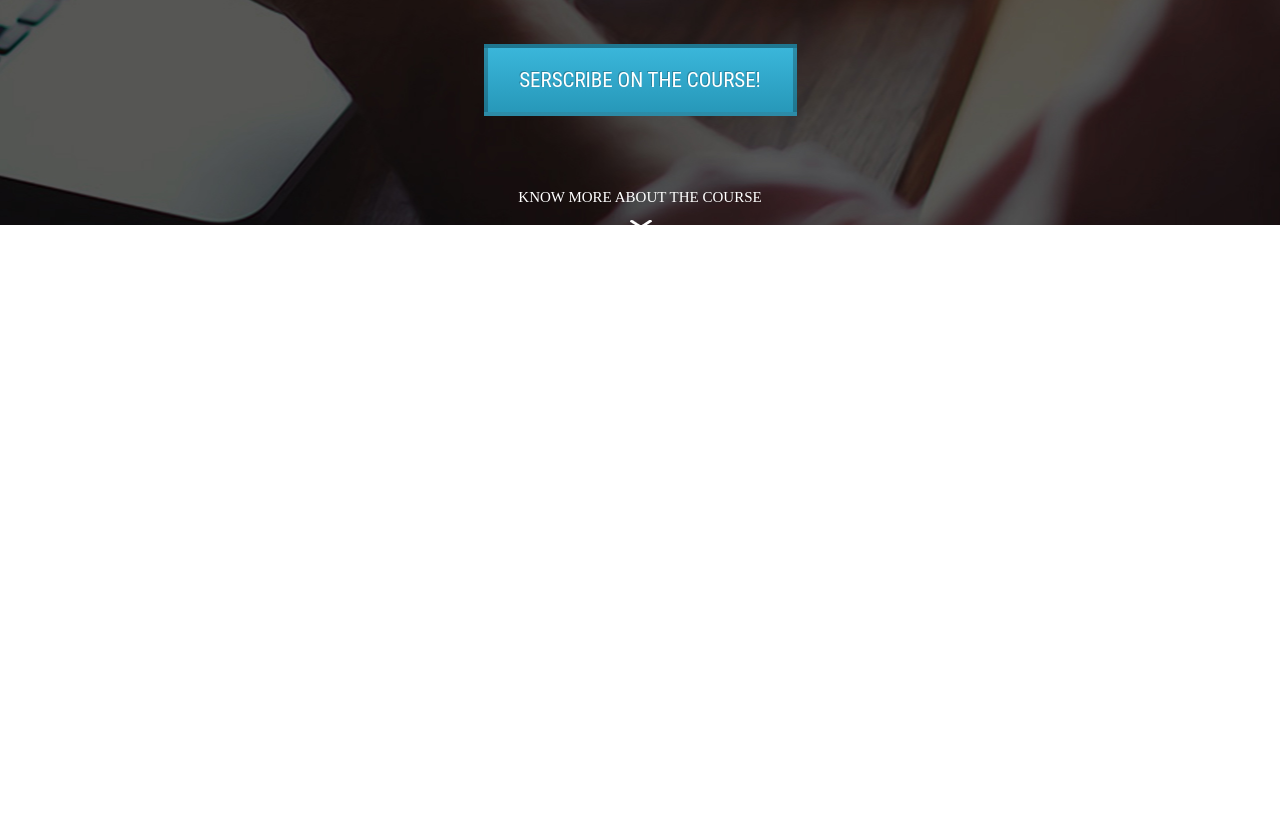
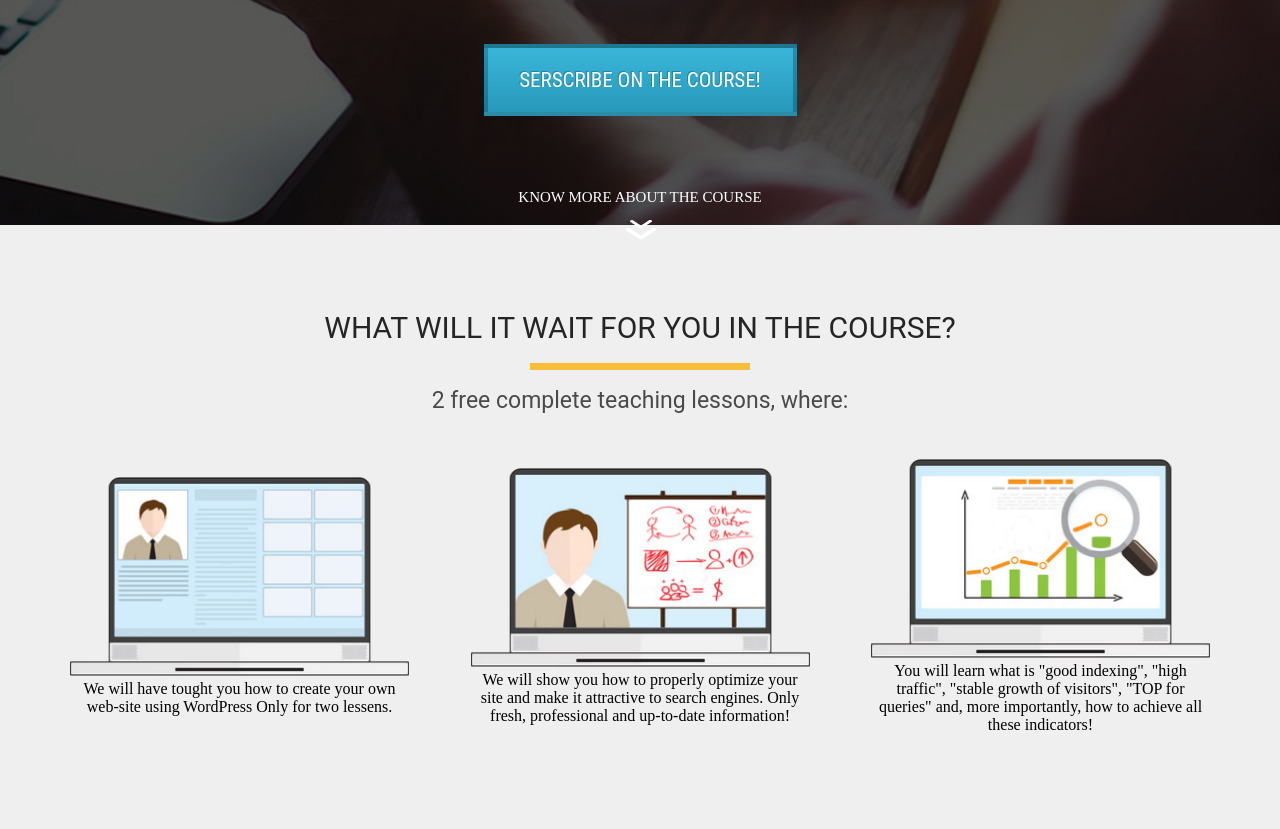
Before and after one commit to ElenaSukhorukova/project_18_lessen, a plain HTML site: page index.html in a window 1280 px wide. Shown: the part 575-1404 px from the top of the page. Before the commit the page ends 814 px from the top, so only its background shows below. Drawn offline with Linux system fonts and the light colour scheme.

Commit message:
Create the second block of the site

```diff
--- a/css/style.css
+++ b/css/style.css
@@ -5,7 +5,7 @@
 }
 
 .container {
-  width: 1140;
+  width: 1140px;
   margin: 0 auto;
 }
 
@@ -118,3 +118,61 @@ h2.title {
   margin: 0 auto;
   margin-top: 13px;
 }
+
+.waiting {
+  height: 604px;
+  background-color: #efefef;
+  padding: 85px 0 75px 0;
+}
+
+/* What will it wait for you in the course? */
+.waiting .waiting_header {
+  color: #252525;
+  font-family: 'Roboto';
+  font-size: 30px;
+  font-weight: 400;
+  text-align: center;
+  text-transform: uppercase;
+}
+
+/* Divider */
+.waiting .waiting_divider {
+  width: 220px;
+  height: 7px;
+  background: #F9BF3B;
+  margin: 0 auto;
+  margin-top: 18px;
+}
+
+.waiting .waiting_subheader {
+  margin-top: 17px;
+  color: #4A4A4A;
+  font-family: 'Roboto';
+  font-weight: 400;
+  font-size: 23px;
+  text-align: center;
+}
+
+.waiting .waiting_wrapper {
+  display: flex;
+  justify-content: space-between;
+  align-items: center;
+  margin-top: 45px;
+}
+
+.waiting .waiting_wrapper .waiting_item {
+  width: 339px;
+  text-align: center;
+}
+
+.waiting .waiting_wrapper .waiting_item .waiting_img {
+  width: 100%;
+}
+
+.waiting .waiting_wrapper .waiting_item .waiting_description {
+  font-family: 'Roboto';
+  font-weight: 300;
+  font-size: 15px;
+  line-height: 21px;
+  color: #4A4A4A;
+}
--- a/index.html
+++ b/index.html
@@ -34,5 +34,34 @@
       </div>
     </div>
   </section>
+  <section class="waiting">
+    <div class="container">
+      <h2 class="waiting_header">What will it wait for you in the course?</h2>
+      <div class="waiting_divider"></div>
+      <div class="waiting_subheader">2 free complete teaching lessons, where:</div>
+
+      <div class="waiting_wrapper">
+        <div class="waiting_item">
+          <img src="img/waiting/waiting_1.png" alt="waiting 1" class="waiting_img">
+          <div class="waiting_descr">
+            We will have tought you how to create your own web-site using WordPress Only for two lessens.
+          </div>
+        </div>
+        <div class="waiting_item">
+          <img src="img/waiting/waiting_2.png" alt=" waiting 2" class="waiting_img">
+          <div class="waiting_descr">
+            We will show you how to properly optimize your site and make it attractive to search engines. Only fresh, professional and up-to-date information!
+          </div>
+        </div>
+        <div class="waiting_item">
+          <img src="img/waiting/waiting_3.png" alt="waiting 3" class="waiting_img">
+          <div class="waiting_descr">
+            You will learn what is "good indexing", "high traffic", "stable growth of visitors", "TOP for queries" and, more importantly, how to achieve all these indicators!
+          </div>
+        </div>
+      </div>
+    </div>
+  </section>
+
 </body>
 </html>
```
Also changed, not shown: img/Background.png (deleted), img/waiting/waiting_1.png (renamed from img/waiting_1.png), img/waiting/waiting_2.png (renamed from img/waiting_2.png), img/waiting/waiting_3.png (renamed from img/waiting_3.png), img/Круг.png (deleted), img/Фон.png (deleted). Lines whose indentation alone changed are shown as unchanged.
